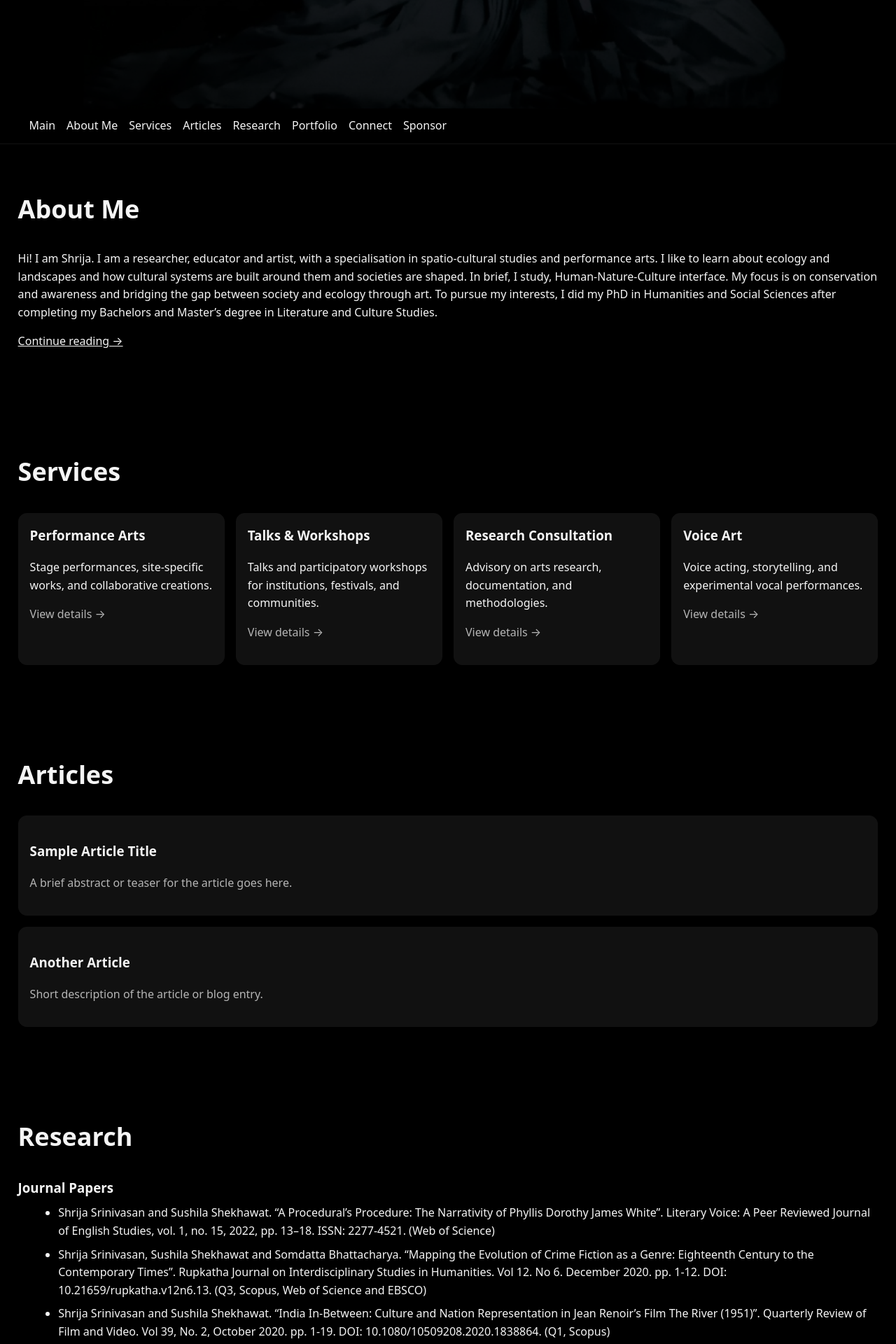
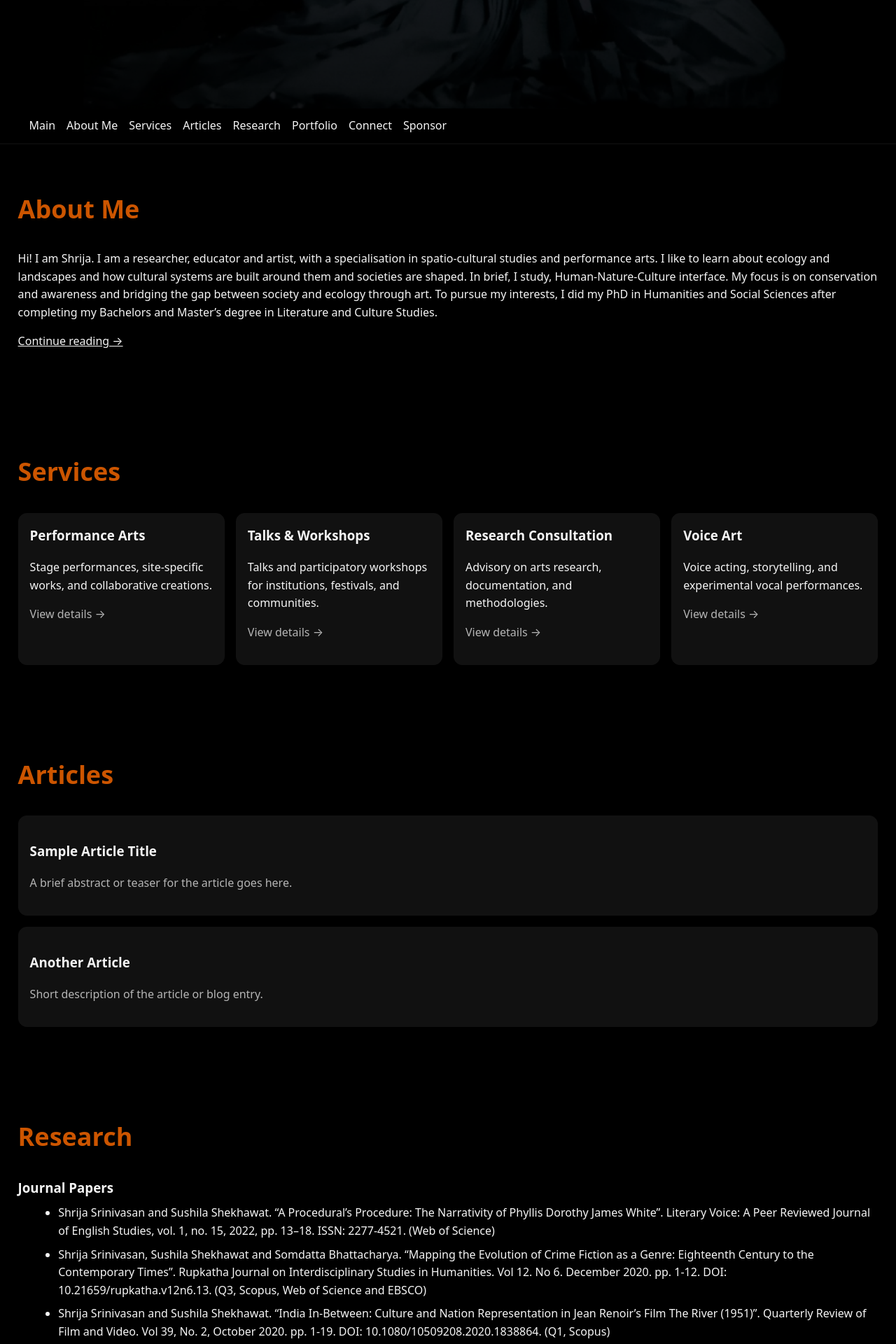
Before and after one commit to techunderfive/Bharatnatyam-Srs, a Jekyll site: the page built from index.html, in a window 1280 px wide. Shown: the part 745-2665 px from the top of the page at 70% size. Built offline with Jekyll 4.4.1, drawn with Linux system fonts in a browser that asks for light colours; some web fonts are replaced.

Commit message:
Main page: set section titles (About, Services, Articles, Research) to #CC5500

```diff
--- a/assets/css/style.css
+++ b/assets/css/style.css
@@ -51,6 +51,12 @@
 .section { padding: 4rem 0; }
 .section h2 { margin-top: 0; font-size: clamp(1.5rem, 3.5vw, 2.25rem); }
 .muted { color: var(--muted); }
+
+/* Main page section title colors */
+#about h2,
+#services h2,
+#articles h2,
+#research h2 { color: #CC5500; }
 
 /* CARDS GRID */
 .cards {
```
